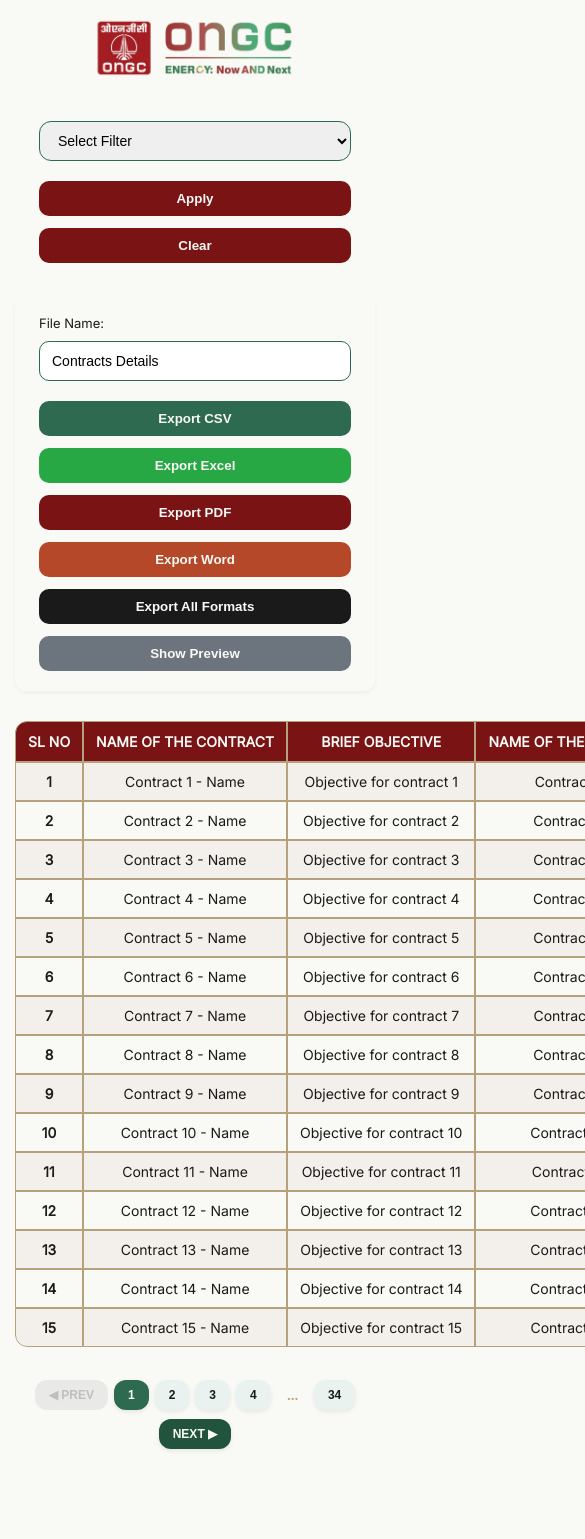
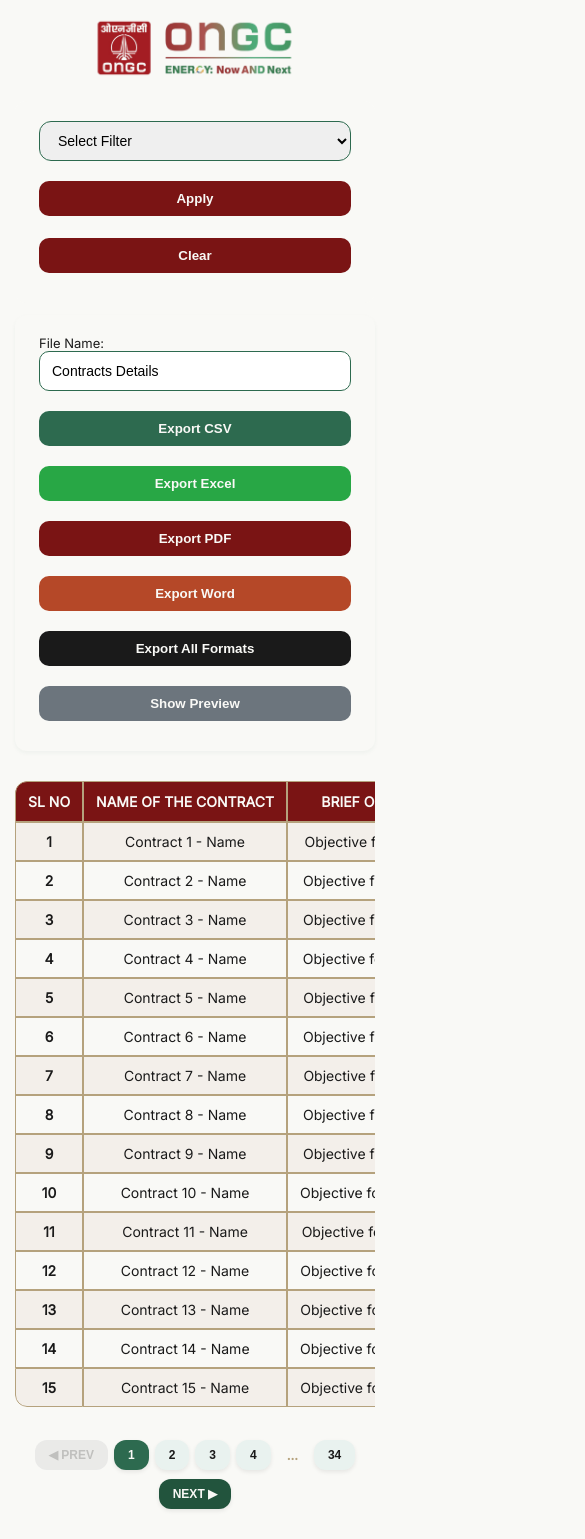
Before and after one commit to electron000/ongc-contracts, a React (Vite) app: page /ongc-contracts in a window 390 px wide. Before the commit this address led to /leaderboard. Shown: the top 1539 px of the page, 585 px wide, since content can reach past the window. Before the commit the page ends 1479 px from the top, so only its background shows below. Built offline with nearby package versions, Linux system fonts and the light colour scheme.

Commit message:
minor issues resolved

```diff
--- a/src/App.jsx
+++ b/src/App.jsx
@@ -1,13 +1,15 @@
 import React from 'react';
 import { BrowserRouter as Router, Routes, Route, Navigate } from 'react-router-dom';
-import Leaderboard from './pages/leaderboard/Leaderboard';
+import Leaderboard from './pages/ongc-contracts/Leaderboard';
 
 function App() {
   return (
     <Router>
       <Routes>
-        <Route path="/leaderboard" element={<Leaderboard/>} />
-        <Route path="*" element={<Navigate to="/leaderboard" replace />} />
+        {/* Routing to /ongc-contacts */}
+        <Route path="/ongc-contracts" element={<Leaderboard />} />
+        {/* Redirecting any other route to /ongc-contacts */}
+        <Route path="*" element={<Navigate to="/ongc-contracts" replace />} />
       </Routes>
     </Router>
   );
--- a/src/components/DataTable.jsx
+++ b/src/components/DataTable.jsx
@@ -1,6 +1,8 @@
+import React from 'react';
+
 const DataTable = ({ data, headers }) => {
   return (
-    <div className="overflow-auto my-4">
+    <div className="table-wrapper overflow-x-auto my-4">
       <table className="min-w-full table-auto border-collapse border border-gray-200">
         <thead className="bg-gray-100">
           <tr>
--- a/src/pages/leaderboard/Leaderboard.css
+++ b/src/pages/ongc-contracts/Leaderboard.css
@@ -50,7 +50,7 @@ body {
 }
 
 /* -------------------------------
-   Table Styling
+   Table Preview and General Table Styling
 --------------------------------- */
 .table-preview,
 table {
@@ -62,6 +62,12 @@ table {
   background-color: var(--ongc-white);
   font-size: 14px;
   text-align: center;
+}
+
+.table-wrapper {
+  max-width: 100%;
+  overflow-x: auto;  /* Enables horizontal scrolling */
+  -webkit-overflow-scrolling: touch;  /* For smooth scrolling on mobile */
 }
 
 th, td {
@@ -83,13 +89,21 @@ td {
   cursor: pointer;
 }
 
-tr:nth-child(even) { background-color: var(--ongc-white); }
-tr:nth-child(odd)  { background-color: var(--ongc-soft-bg); }
+tr:nth-child(even) {
+  background-color: var(--ongc-white);
+}
+
+tr:nth-child(odd)  {
+  background-color: var(--ongc-soft-bg);
+}
 
 td:first-child {
   font-weight: bold;
 }
 
+/* -------------------------------
+   Table Cell Borders - Rounded Corners
+--------------------------------- */
 thead tr:first-child th:first-child,
 thead tr:first-child td:first-child {
   border-top-left-radius: 12px;
@@ -108,6 +122,9 @@ tbody tr:last-child td:last-child {
   border-bottom-right-radius: 12px;
 }
 
+/* -------------------------------
+   Remarks Cell Styling
+--------------------------------- */
 .remarks-cell {
   font-size: 13px;
   text-align: left;
@@ -115,6 +132,19 @@ tbody tr:last-child td:last-child {
   max-width: 300px;
   overflow-wrap: break-word;
   white-space: normal;
+}
+
+/* -------------------------------
+   Responsive Table Scrolling
+--------------------------------- */
+@media (max-width: 600px) {
+  .table-wrapper {
+    overflow-x: auto;
+  }
+
+  table {
+    min-width: 600px;  /* Ensures the table has a consistent width on smaller screens */
+  }
 }
 
 /* -------------------------------
@@ -183,9 +213,11 @@ tbody tr:last-child td:last-child {
   transform: translateY(-2px);
   opacity: 0.9;
 }
+
 /* -------------------------------
-   Filter + Export Panel
+   Filter + Export Panel - Responsive Layouts
 --------------------------------- */
+
 /* --- Filter Panel Layout --- */
 .filter-panel-row {
   display: flex;
@@ -194,7 +226,7 @@ tbody tr:last-child td:last-child {
   align-items: flex-start;
   gap: 20px;
   padding: 20px 24px;
-  margin-bottom: 12px; /* ↓ Changed from 30px to 12px */
+  margin-bottom: 12px;
   border-radius: 12px;
   background-color: var(--ongc-white);
 }
@@ -207,7 +239,7 @@ tbody tr:last-child td:last-child {
   align-items: flex-start;
   gap: 20px;
   padding: 20px 24px;
-  margin-top: 0;        /* ← Added to eliminate extra vertical gap */
+  margin-top: 0;
   margin-bottom: 30px;
   border-radius: 12px;
   background-color: var(--ongc-white);
@@ -223,9 +255,8 @@ tbody tr:last-child td:last-child {
   gap: 12px;
   justify-content: center;
   align-items: center;
-  margin-bottom: 0px; /* ↓ Reduced from 20px to 10px */
+  margin-bottom: 0px;
 }
-
 
 /* --- Input Fields --- */
 .filter-input,
@@ -270,7 +301,7 @@ tbody tr:last-child td:last-child {
   transition: 0.25s ease-in-out;
   min-width: 100px;
   text-align: center;
-   color: var(--ongc-white);
+  color: var(--ongc-white);
 }
 
 /* --- Filter Button Variants --- */
@@ -289,9 +320,91 @@ tbody tr:last-child td:last-child {
 .export-btn.preview{ background-color: #6c757d; }
 
 /* -------------------------------
-   Export Heading
+   Responsive Design for Mobile Devices
 --------------------------------- */
+@media (max-width: 600px) {
+  /* Filter Section */
+  .filter-panel-row {
+    flex-direction: column;  /* Stack the filter panel vertically */
+    align-items: stretch; /* Ensure it stretches the whole width */
+  }
 
+  /* Apply and Clear Buttons */
+  .filter-btn.apply,
+  .filter-btn.clear {
+    width: 48%;
+    margin-bottom: 10px;
+  }
+
+  /* File Name Input Group */
+  .filename-group {
+    width: 100%;
+    gap: 0;
+  }
+
+  .filename-input {
+    width: 100%;
+  }
+
+  /* Export and Show/Hide buttons - 3 rows with 2 buttons each */
+  .export-btn-group {
+    display: flex;
+    flex-wrap: wrap;
+    gap: 10px;
+    justify-content: space-between;
+  }
+
+  .export-btn-group button {
+    width: 48%; /* Two buttons per row */
+    margin-bottom: 10px;
+  }
+
+  /* Ensure the last button does not have a margin */
+  .export-btn-group button:last-child {
+    margin-right: 0;
+  }
+
+  /* Table Wrapper */
+  .table-wrapper {
+    overflow-x: auto;
+  }
+
+  /* Table should be 100% of width on mobile */
+  table {
+    min-width: 600px;
+  }
+}
+
+/* -------------------------------
+   Responsive Design for Tablets (601px - 900px)
+--------------------------------- */
+@media (min-width: 601px) and (max-width: 900px) {
+  /* File Name Input Group for tablet */
+  .filename-group {
+    flex-direction: row;
+    gap: 10px;
+    align-items: center;
+  }
+
+  /* Export Buttons (two per row) for tablet */
+  .export-btn-group {
+    display: flex;
+    flex-wrap: wrap;
+    gap: 10px;
+    justify-content: space-between;
+  }
+
+  .export-btn-group button {
+    width: 48%;
+  }
+
+  .export-btn-group button:last-child {
+    margin-right: 0;
+  }
+}
+
+
+/* Export Heading */
 .export-heading {
   font-family: 'Poppins', sans-serif;
   text-align: center;
@@ -312,10 +425,22 @@ tbody tr:last-child td:last-child {
   margin-bottom: 20px;
 }
 
+/* Field Selection Container */
+.field-selection-container {
+  margin: 20px 0;
+  text-align: center;
+}
 
-/* -------------------------------
-   Field Selection Checkboxes
---------------------------------- */
+/* Field Selection */
+.field-selection {
+  display: flex;
+  flex-wrap: wrap;
+  justify-content: center;
+  gap: 15px;
+  margin-bottom: 20px;
+}
+
+/* Field Checkbox */
 .field-checkbox {
   display: flex;
   align-items: center;
@@ -334,9 +459,7 @@ tbody tr:last-child td:last-child {
   accent-color: var(--ongc-green);
 }
 
-/* -------------------------------
-   Select Toggle Button States
---------------------------------- */
+/* Select Toggle Button States */
 .select-toggle-btn,
 .toggle-select-btn {
   display: flex;
@@ -366,20 +489,16 @@ tbody tr:last-child td:last-child {
 
 /* Select All Button Appearance */
 .select-state {
-  background-color: #7a1414; /* ONGC Maroon */
+  background-color: var(--ongc-green-dark);
   color: #fff;
   border: 1px solid #7a1414;
 }
 
 .select-state:hover {
-  background-color: #5c1010;
+  background-color: var(--ongc-green);
 }
 
-
-
-/* -------------------------------
-   Preview Section
---------------------------------- */
+/* Preview Section */
 .preview-section {
   margin: 30px 0 24px;
   padding: 20px 24px;
@@ -404,9 +523,73 @@ tbody tr:last-child td:last-child {
   text-align: center;
 }
 
+/* Horizontal Scroll for Preview Table */
+.table-preview-container {
+  width: 100%;
+  overflow-x: auto;
+  -webkit-overflow-scrolling: touch;
+}
+
+.preview-table {
+  width: 100%;
+  min-width: 800px;
+  border-collapse: collapse;
+}
+
+.preview-table th,
+.preview-table td {
+  padding: 8px;
+  border: 1px solid var(--ongc-muted);
+  text-align: center;
+}
+
+.preview-table th {
+  background-color: var(--ongc-maroon);
+  color: white;
+}
+
+/* Hide preview section when not visible */
+.preview-section.hidden,
+.field-selection-container.hidden {
+  display: none;
+}
+
 /* -------------------------------
    Responsive Design
 --------------------------------- */
+@media (max-width: 600px) {
+  .field-selection {
+    flex-direction: column;
+    align-items: flex-start;
+  }
+
+  .field-checkbox {
+    font-size: 0.8rem;
+    padding: 6px 10px;
+  }
+
+  .select-toggle-btn {
+    font-size: 0.8rem;
+    padding: 6px 10px;
+  }
+
+  .preview-section {
+    margin-top: 20px;
+    padding: 16px 20px;
+  }
+
+  .preview-table {
+    min-width: 600px;
+  }
+
+  .preview-table th,
+  .preview-table td {
+    font-size: 0.8rem;
+    padding: 6px;
+  }
+}
+
+/* Responsive Design for smaller devices */
 @media (max-width: 600px) {
   .leaderboard { padding-top: 60px; }
   .ongc-logo { width: 220px; }
@@ -482,32 +665,3 @@ tbody tr:last-child td:last-child {
 
   .preview-section h3 { font-size: 17px; }
 }
-
-/* -------------------------------
-   Print-Friendly
---------------------------------- */
-@media print {
-  body {
-    background: white;
-    color: black;
-  }
-
-  .pagination,
-  .filter-panel-row,
-  .export-panel-row,
-  .preview-section p,
-  .export-btn-group {
-    display: none !important;
-  }
-
-  .table-preview table {
-    font-size: 12px;
-    border: 1px solid black;
-  }
-
-  .table-preview table th,
-  .table-preview table td {
-    border-color: #333;
-    color: black;
-  }
-}
--- a/src/pages/leaderboard/Leaderboard.jsx
+++ b/src/pages/ongc-contracts/Leaderboard.jsx
@@ -2,12 +2,7 @@ import React, { useState, useEffect, useMemo } from 'react';
 import './Leaderboard.css';
 import ongcLogo from '../../assets/ongc-logo.png';
 
-import {
-  FilterPanel,
-  DataTable,
-  ExportButtons,
-  Pagination,
-} from "../../components";
+import { FilterPanel, DataTable, ExportButtons, Pagination, } from "../../components";
 
 const fieldTypes = {
   range: [
@@ -126,14 +121,12 @@ const Leaderboard = () => {
     if (filterField) {
       if (fieldTypes.range.includes(filterField)) {
         const [min, max] = rangeValues;
-
         filtered = filtered.filter(row => {
           const val = parseFloat(row[filterField]) || 0;
           const isMinValid = min !== "" ? val >= parseFloat(min) : true;
           const isMaxValid = max !== "" ? val <= parseFloat(max) : true;
           return isMinValid && isMaxValid;
         });
-
       } else if (fieldTypes.date.includes(filterField)) {
         const from = new Date(dateRange.from);
         const to = new Date(dateRange.to);
@@ -180,7 +173,8 @@ const Leaderboard = () => {
       <img src={ongcLogo} alt="ONGC Logo" className="ongc-logo" />
 
       {!showPreview && (
-  <div style={{ marginBottom: "10px" }}> {/* Reduced spacing below filter panel */}
+        <div style={{ marginBottom: "10px" }}>
+          {/* Filter Panel */}
           <FilterPanel
             headers={headers}
             fieldTypes={fieldTypes}
@@ -198,7 +192,8 @@ const Leaderboard = () => {
         </div>
       )}
 
-<div style={{ marginTop: "0px", marginBottom: "24px" }}> {/* Brings filter/export closer */}
+      {/* Export Buttons */}
+      <div className="export-fields-container" style={{ marginBottom: "24px" }}>
         <ExportButtons
           data={currentData}
           headers={headers}
@@ -207,8 +202,7 @@ const Leaderboard = () => {
         />
       </div>
 
-
-
+      {/* Data Table and Pagination */}
       {!showPreview && <DataTable data={paginatedData} headers={headers} />}
       {!showPreview && (
         <Pagination
```
Also changed, not shown: src/components/ExportButtons.jsx (+19 -18 lines). Lines whose indentation alone changed are shown as unchanged.
